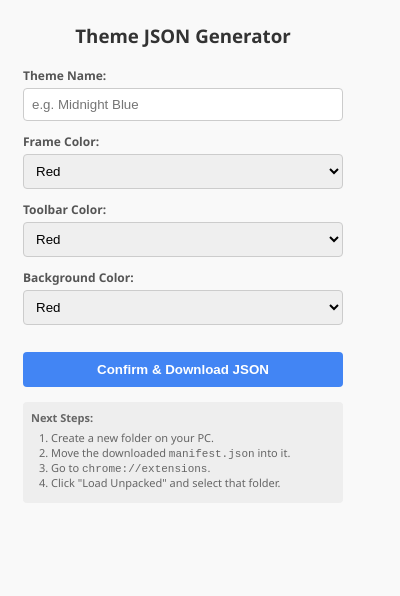
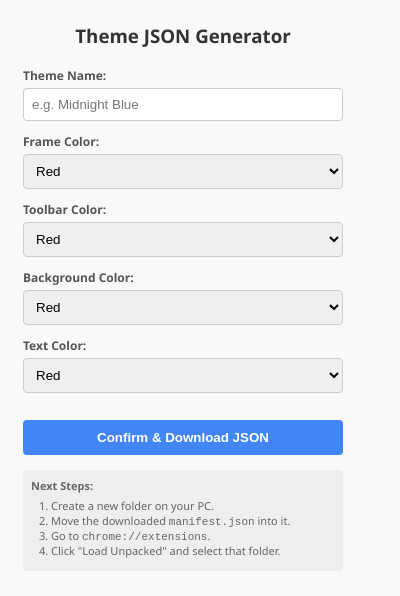
Before and after one commit to GJurado15/Chrome-Theme-Extension, a browser extension: page Chrome-theme-extension-v1.0/popup.html in a window 400 px wide. Drawn offline with Linux system fonts and the light colour scheme.

Commit message:
Add text color selection to popup.html

```diff
--- a/Chrome-theme-extension-v1.0/popup.html
+++ b/Chrome-theme-extension-v1.0/popup.html
@@ -42,6 +42,12 @@
     <select id="bgColor"></select>
   </div>
 
+<div class="control-group">
+    <label>Text Color:</label>
+    <select id="textColor"></select>
+  </div>
+
+
   <button id="confirmBtn">Confirm & Download JSON</button>
 
   <div class="instructions">
```
